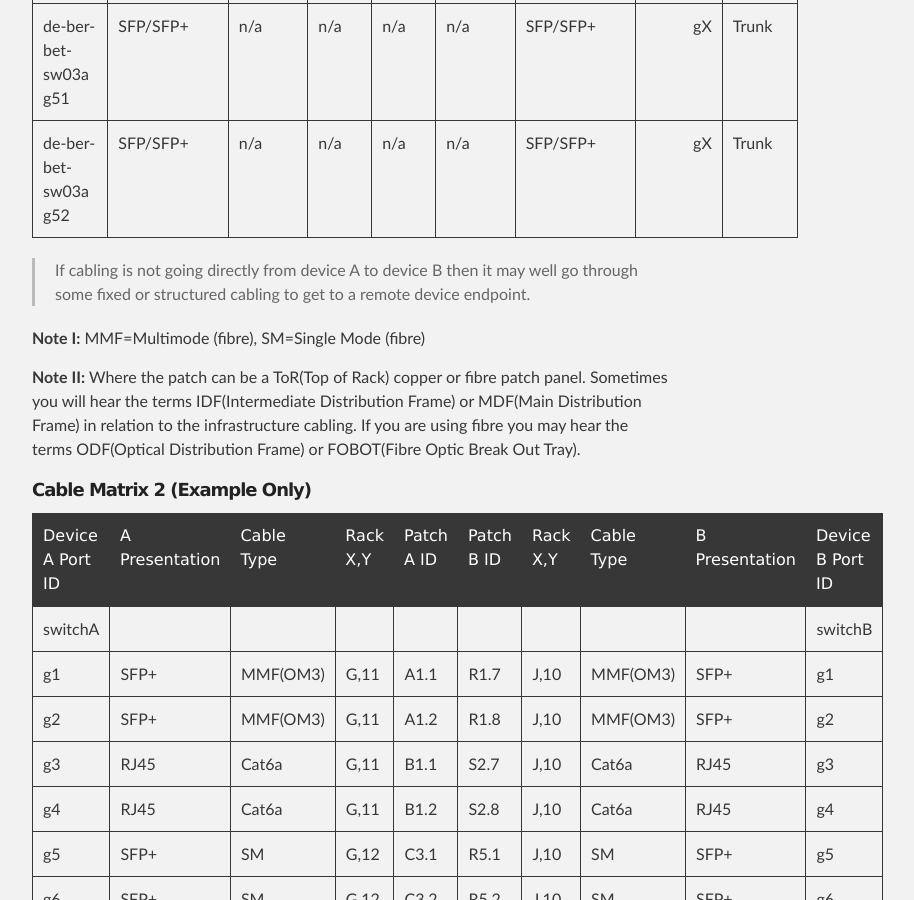
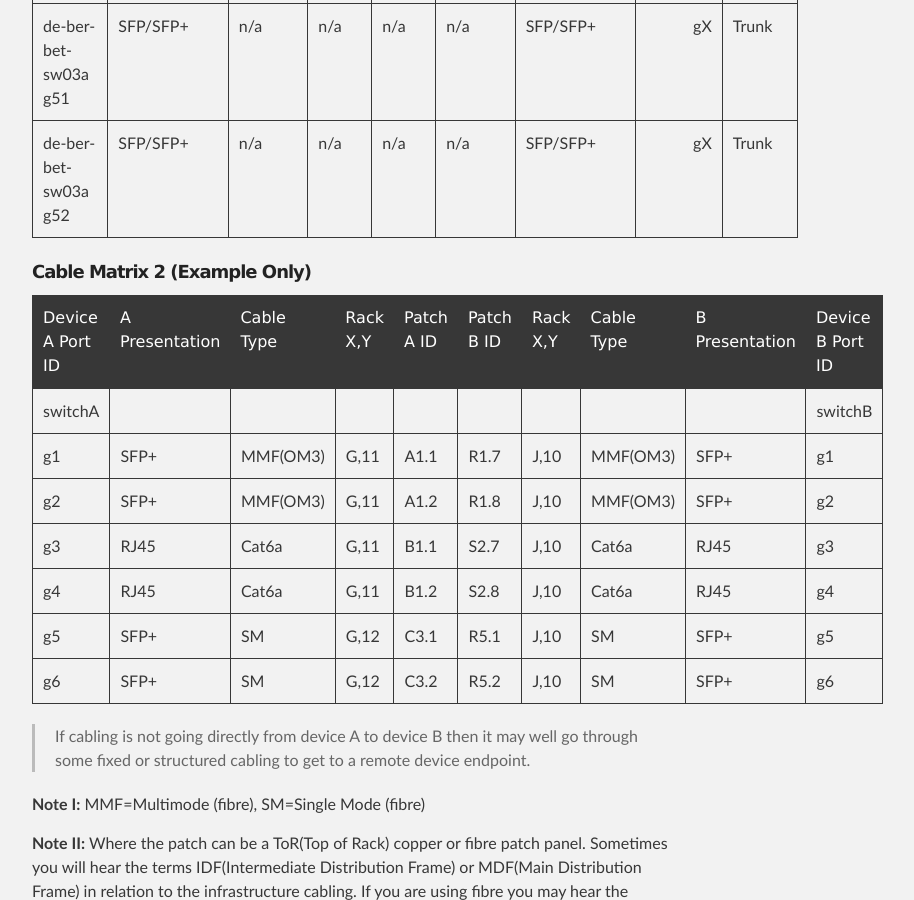
Before and after one commit to podomere/ond, a Jekyll site: the page built from ond-00001/ond-00001.md, in a window 1280 px wide and 900 px high, scrolled down 29168 px. Shown: the whole window, without its empty margins (288-1202 px from the left). Built offline with Jekyll 4.4.1, drawn with Linux system fonts in a browser that asks for light colours.

Commit message:
Fixing Example 2 cabling notes

```diff
--- a/ond-00001/ond-00001.md
+++ b/ond-00001/ond-00001.md
@@ -526,13 +526,6 @@
 | de-ber-bet-sw03a g51 | SFP/SFP+ | n/a | n/a | n/a | n/a| SFP/SFP+ | <reserved> gX | Trunk |
 | de-ber-bet-sw03a g52 | SFP/SFP+ | n/a | n/a | n/a | n/a| SFP/SFP+ | <reserved> gX | Trunk |
 
-
-> If cabling is not going directly from device A to device B then it may well go through some fixed or structured cabling to get to a remote device endpoint.
-
-**Note I:** MMF=Multimode (fibre), SM=Single Mode (fibre)
-
-**Note II:** Where the patch can be a ToR(Top of Rack) copper or fibre patch panel. Sometimes you will hear the terms IDF(Intermediate Distribution Frame) or MDF(Main Distribution Frame) in relation to the infrastructure cabling. If you are using fibre you may hear the terms ODF(Optical Distribution Frame) or FOBOT(Fibre Optic Break Out Tray).
-
 ##### Cable Matrix 2 (Example Only)
 
 | Device A Port ID | A Presentation | Cable Type | Rack X,Y | Patch A ID | Patch B ID | Rack X,Y | Cable Type | B Presentation | Device B Port ID |
```
Also changed, not shown: other parts of ond-00001/ond-00001.md (+2 -1 lines).
